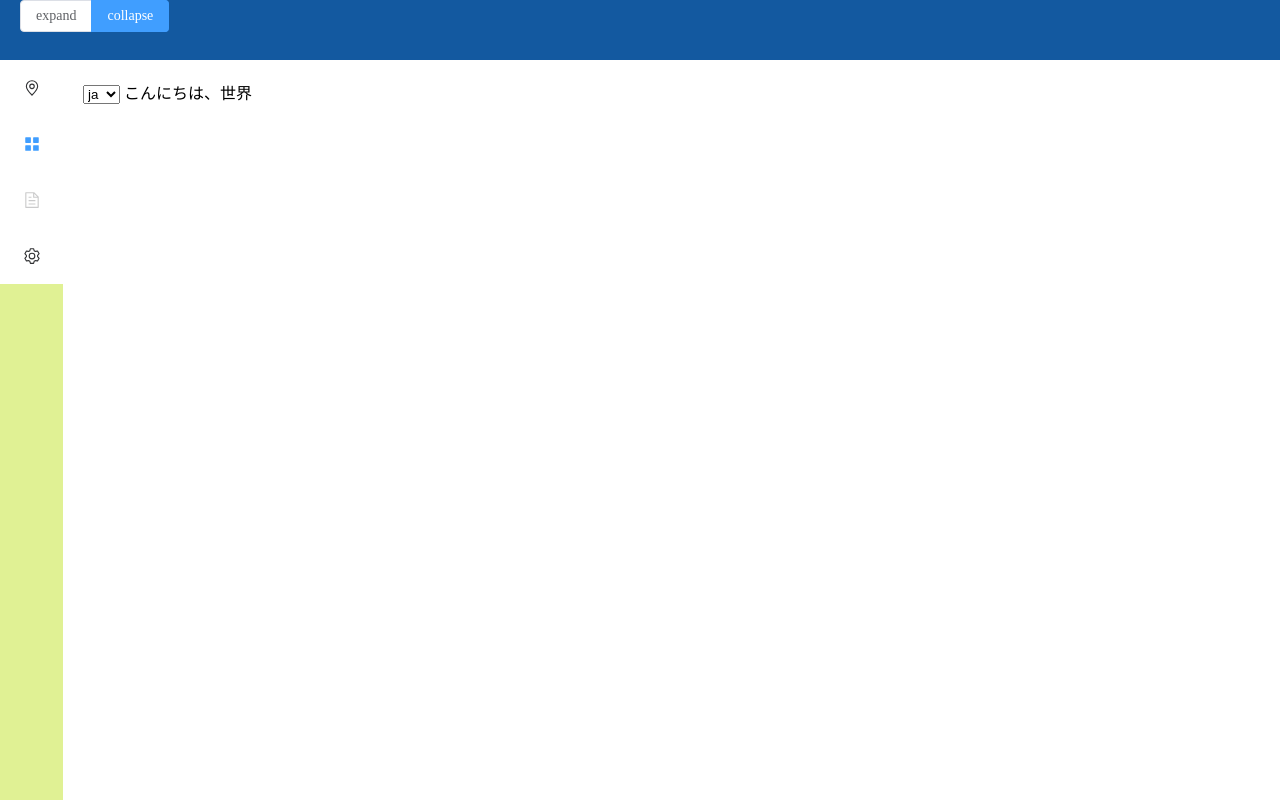
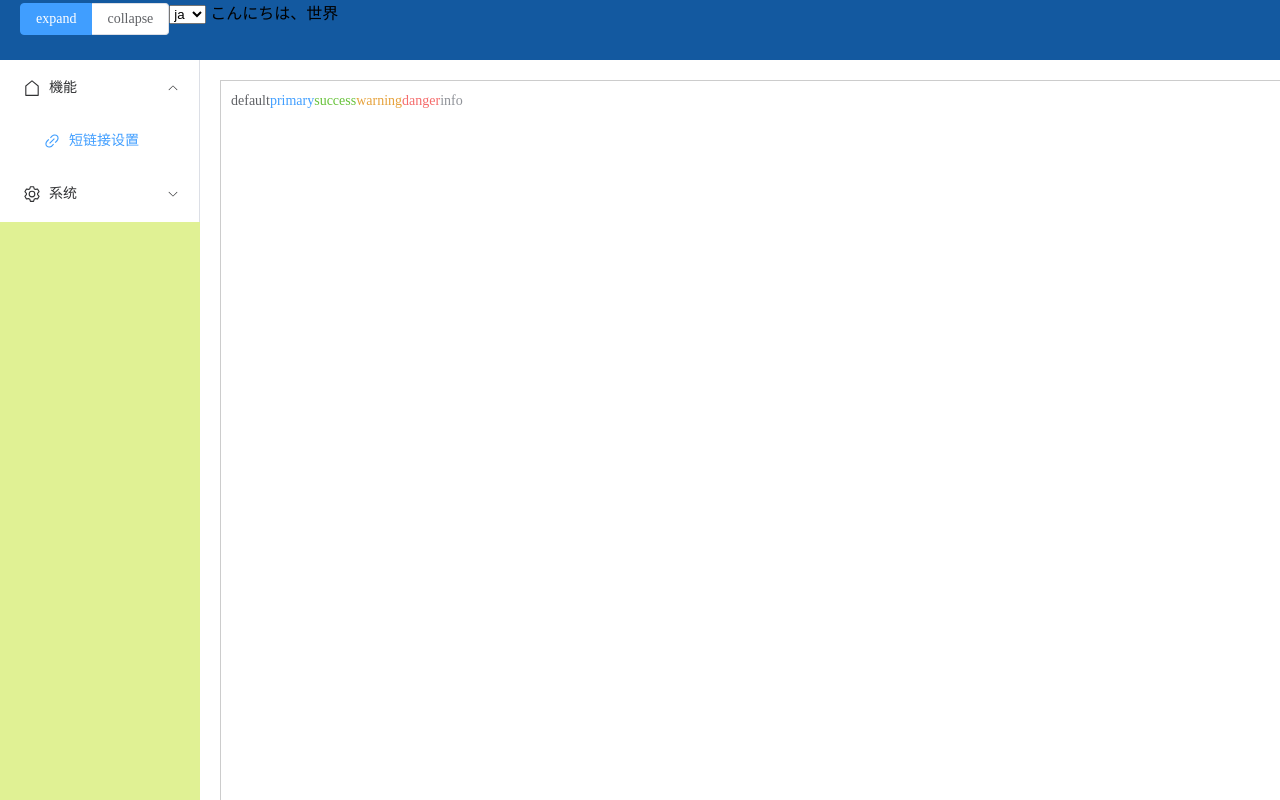
Before and after one commit to newreport/short_url, a Vue app in the folder short_url_vue/: page /index in a window 1280 px wide. Built offline with nearby package versions, Linux system fonts and the light colour scheme.

Commit message:
cofnig vite.config.ts&tsconfig.json's paths and add index's elamin component

```diff
--- a/short_url_vue/components.d.ts
+++ b/short_url_vue/components.d.ts
@@ -20,6 +20,7 @@ declare module '@vue/runtime-core' {
     ElIcon: typeof import('element-plus/es')['ElIcon']
     ElImage: typeof import('element-plus/es')['ElImage']
     ElInput: typeof import('element-plus/es')['ElInput']
+    ElLink: typeof import('element-plus/es')['ElLink']
     ElMain: typeof import('element-plus/es')['ElMain']
     ElMenu: typeof import('element-plus/es')['ElMenu']
     ElMenuItem: typeof import('element-plus/es')['ElMenuItem']
@@ -27,11 +28,14 @@ declare module '@vue/runtime-core' {
     ElRadioButton: typeof import('element-plus/es')['ElRadioButton']
     ElRadioGroup: typeof import('element-plus/es')['ElRadioGroup']
     ElRow: typeof import('element-plus/es')['ElRow']
+    ElScrollbar: typeof import('element-plus/es')['ElScrollbar']
     ElSubMenu: typeof import('element-plus/es')['ElSubMenu']
     Index: typeof import('./src/components/Index.vue')['default']
     Login: typeof import('./src/components/Login.vue')['default']
     RouterLink: typeof import('vue-router')['RouterLink']
     RouterView: typeof import('vue-router')['RouterView']
+    ShortURL: typeof import('./src/components/home/ShortURL.vue')['default']
     Undefined: typeof import('./src/components/index.vue')['default']
+    User: typeof import('./src/components/setting/User.vue')['default']
   }
 }
--- a/short_url_vue/index.html
+++ b/short_url_vue/index.html
@@ -8,9 +8,7 @@
 <body>
 
   <div id="app"></div>
-
   <script type="module" src="/src/main.ts"></script>
-
 
 </body>
 </html>
--- a/short_url_vue/package.json
+++ b/short_url_vue/package.json
@@ -9,11 +9,15 @@
     "preview": "vite preview"
   },
   "dependencies": {
+    "@element-plus/icons-vue": "^2.0.10",
+    "@types/node": "^18.11.9",
+    "add": "^2.0.6",
     "axios": "^1.1.3",
     "element-plus": "^2.2.17",
     "node-sass": "^7.0.3",
     "qs": "^6.11.0",
     "rollup-plugin-visualizer": "^5.8.2",
+    "unplugin-icons": "^0.14.13",
     "vite-plugin-cdn-import": "^0.3.5",
     "vue": "^3.2.37",
     "vue-i18n": "^9.2.2",
@@ -25,7 +29,7 @@
     "sass": "^1.55.0",
     "typescript": "^4.6.4",
     "unplugin-auto-import": "^0.11.2",
-    "unplugin-vue-components": "^0.22.7",
+    "unplugin-vue-components": "^0.22.9",
     "vite": "^3.0.7",
     "vue-tsc": "^0.39.5"
   }
--- a/short_url_vue/src/App.vue
+++ b/short_url_vue/src/App.vue
@@ -7,6 +7,7 @@ import 'element-plus/theme-chalk/display.css'
 
 </script>
 <template>
+
     <router-view></router-view>
 </template>
 
--- a/short_url_vue/src/components/Index.vue
+++ b/short_url_vue/src/components/Index.vue
@@ -1,63 +1,50 @@
 <template>
   <div class="common-layout login-box">
-    <el-container  style="height:100%">
+    <el-container style="height:100%">
       <el-header>
         <el-radio-group v-model="isCollapse" style="margin-bottom: 20px">
-    <el-radio-button :label="false">expand</el-radio-button>
-    <el-radio-button :label="true">collapse</el-radio-button>
+          <el-radio-button :label="false" @click="menuOpen">expand</el-radio-button>
+          <el-radio-button :label="true" @click="menuClose">collapse</el-radio-button>
         </el-radio-group>
-</el-header>
-      <el-container>
-  <el-aside ref="hello" :style="{width:menuWidth}">
-  <el-menu
-    default-active="2"
-    class="el-menu-vertical-demo"
-    :collapse="isCollapse"
-    @open="handleOpen"
-    @close="handleClose"
-  >
-    <el-sub-menu index="1">
-      <template #title>
-        <el-icon><location /></el-icon>
-        <span>Navigator One</span>
-      </template>
-      <el-menu-item-group>
-        <template #title><span>Group One</span></template>
-        <el-menu-item index="1-1">item one</el-menu-item>
-        <el-menu-item index="1-2">item two</el-menu-item>
-      </el-menu-item-group>
-      <el-menu-item-group title="Group Two">
-        <el-menu-item index="1-3">item three</el-menu-item>
-      </el-menu-item-group>
-      <el-sub-menu index="1-4">
-        <template #title><span>item four</span></template>
-        <el-menu-item index="1-4-1">item one</el-menu-item>
-      </el-sub-menu>
-    </el-sub-menu>
-    <el-menu-item index="2">
-      <el-icon><icon-menu /></el-icon>
-      <template #title>Navigator Two</template>
-    </el-menu-item>
-    <el-menu-item index="3" disabled>
-      <el-icon><document /></el-icon>
-      <template #title>Navigator Three</template>
-    </el-menu-item>
-    <el-menu-item index="4">
-      <el-icon><setting /></el-icon>
-      <template #title>Navigator Four</template>
-    </el-menu-item>
-  </el-menu>
-</el-aside>
-        <el-main><select v-model="$i18n.locale">
-  <option
-    v-for="locale in $i18n.availableLocales"
-    :key="`locale-${locale}`"
-    :value="locale"
-  >
+        <select v-model="$i18n.locale">
+          <option v-for="locale in $i18n.availableLocales" :key="`locale-${locale}`" :value="locale">
             {{ locale }}
           </option>
         </select>
         {{ $t("message.hello") }}
+      </el-header>
+      <el-container>
+        <el-aside ref="hello" :style="{width:menuWidth}">
+          <el-menu :collapse-transition="false" default-active="1-1" :collapse="isCollapse"
+            @open="handleOpen" @close="handleClose">
+            <el-sub-menu index="1">
+              <template #title>
+                <el-icon>
+                  <House />
+                </el-icon>
+                <span>{{ $t("menu.menu1") }}</span>
+              </template>
+              <el-menu-item index="1-1" @click="changePage(shortURLPage)">
+                <el-icon>
+                  <Link />
+                </el-icon>
+                {{ $t("menu.menu1_1") }}
+              </el-menu-item>
+            </el-sub-menu>
+            <el-sub-menu index="2">
+              <template #title>
+                <el-icon>
+                  <Setting />
+                </el-icon>
+                <span>{{ $t("menu.menu2") }}</span>
+              </template>
+              <el-menu-item index="2-1" @click="changePage(userPage)">
+                <el-icon><User /></el-icon>{{ $t("menu.menu2_1") }}</el-menu-item>
+            </el-sub-menu>
+          </el-menu>
+        </el-aside>
+        <el-main>
+          <component :is="currentTab" class="tab"></component>
         </el-main>
       </el-container>
     </el-container>
@@ -66,36 +53,54 @@
 
 
 <script lang="ts" setup>
-  import { getCurrentInstance, ref,onMounted } from 'vue'
+import shortURLPage from "@components/home/ShortURL.vue";
+import userPage from "@components/setting/User.vue";
+import { getCurrentInstance, ref, onMounted,shallowRef } from 'vue'
 import {
   Document,
   Menu as IconMenu,
   Location,
   Setting,
 } from '@element-plus/icons-vue'
-let menuWidth=ref('63px')
+let menuWidth = ref('200px')
 const hello = ref<any>(null);
 
-const isCollapse = ref(true)
+let tabs={
+  shortURLPage,
+  userPage
+}
+let currentTab=shallowRef(shortURLPage)
+
+
+const isCollapse = ref(false)
 const handleOpen = (key: string, keyPath: string[]) => {
   // console.log(key, keyPath)
   // console.log(hello.value)
   console.log("打开")
-  menuWidth.value='200px'
   // hello.value.clientWidth=6000
   // menuWidth.value='500px'
 }
 const handleClose = (key: string, keyPath: string[]) => {
   // console.log(key, keyPath)
   console.log("关闭")
-  menuWidth.value='63px'
   // console.log(hello.value)
   // hello.value.width='200px'
+}
 
+const changePage=(page)=>{
+  currentTab.value=page
 }
-const {proxy} =getCurrentInstance()
-let c_width=ref("")
-onMounted(()=>{
+
+const menuOpen = () => {
+  menuWidth.value = '200px'
+}
+const menuClose = () => {
+  menuWidth.value = '63px'
+}
+
+const { proxy } = getCurrentInstance()
+let c_width = ref("")
+onMounted(() => {
   // c_width.value=proxy.$el.
 
 })
@@ -110,6 +115,14 @@ onMounted(()=>{
   // width: 200px;
   min-height: 400px;
 }
+.tab {
+  top: 0;
+  left: 0;
+  width: 100%;
+  height: 100%;
+  border: 1px solid #ccc;
+  padding: 10px;
+}
 .el-aside {
   background-color: #e0f194;
 }
--- /dev/null
+++ b/short_url_vue/src/components/home/ShortURL.vue
@@ -0,0 +1,13 @@
+<template>
+<div>
+    <el-link href="https://element.eleme.io" target="_blank">default</el-link>
+    <el-link type="primary">primary</el-link>
+    <el-link type="success">success</el-link>
+    <el-link type="warning">warning</el-link>
+    <el-link type="danger">danger</el-link>
+    <el-link type="info">info</el-link>
+  </div>
+</template>
+<script lang="ts" setup>
+
+</script>
--- /dev/null
+++ b/short_url_vue/src/components/setting/User.vue
@@ -0,0 +1,19 @@
+<template>
+    <el-scrollbar height="400px">
+      <p v-for="item in 20" :key="item" class="scrollbar-demo-item">{{ item }}</p>
+    </el-scrollbar>
+  </template>
+
+  <style scoped>
+  .scrollbar-demo-item {
+    display: flex;
+    align-items: center;
+    justify-content: center;
+    height: 50px;
+    margin: 10px;
+    text-align: center;
+    border-radius: 4px;
+    background: var(--el-color-primary-light-9);
+    color: var(--el-color-primary);
+  }
+  </style>
--- a/short_url_vue/src/main.ts
+++ b/short_url_vue/src/main.ts
@@ -1,9 +1,15 @@
 // main.ts
-import { createApp } from 'vue'
-import App from './App.vue'
-import router from './router'
-import i18n from './plugins/i18n'
-const app= createApp(App)
-app.use(router)
-app.use(i18n)
-app.mount('#app')
+import { createApp } from "vue";
+import App from "@/App.vue";
+import router from "@/router";
+import i18n from "@/plugins/i18n";
+import * as ElementPlusIconsVue from "@element-plus/icons-vue";
+
+const app = createApp(App);
+app.use(router);
+app.use(i18n);
+for (const [key, component] of Object.entries(ElementPlusIconsVue)) {
+  app.component(key, component);
+}
+console.log(123);
+app.mount("#app");
--- a/short_url_vue/src/plugins/i18n.ts
+++ b/short_url_vue/src/plugins/i18n.ts
@@ -3,26 +3,43 @@ import { createI18n } from "vue-i18n";
 
 const messages = {
   en: {
+    menu: {
+      menu1: "Func",
+      menu1_1: "ShortURL",
+      menu2: "System",
+      menu2_1: "UserSetting"
+    },
     message: {
-        hello: 'hello world'
-      }
+      hello: "hello world",
+    },
   },
   ja: {
+    menu: {
+      menu1: "機能",
+      menu1_1: "短链接设置",
+      menu2: "系统",
+      menu2_1: "用户设置"
+    },
     message: {
-        hello: 'こんにちは、世界'
-      }
+      hello: "こんにちは、世界",
     },
-    zh:{
+  },
+  zh: {
+    menu: {
+      menu1: "功能",
+      menu1_1: "短链接设置",
+      menu2: "系统",
+      menu2_1: "用户设置"
+    },
     message: {
-            hello: '你好，世界'
-          }
-    }
-  }
+      hello: "你好，世界",
+    },
+  },
+};
 // 通过选项创建 VueI18n 实例
-const i18n =   createI18n({
-    locale:"ja", // 设置地区
+const i18n = createI18n({
+  locale: "ja", // 设置地区
   messages, // 设置地区信息
-  })
+});
 
-
-  export default i18n
+export default i18n;
```
Also changed, not shown: short_url_vue/tsconfig.json (+12 -1 lines), short_url_vue/vite.config.ts (+43 -5 lines), 1 other file (tests, documents, lock files or other folders). Lines whose indentation alone changed are shown as unchanged.
